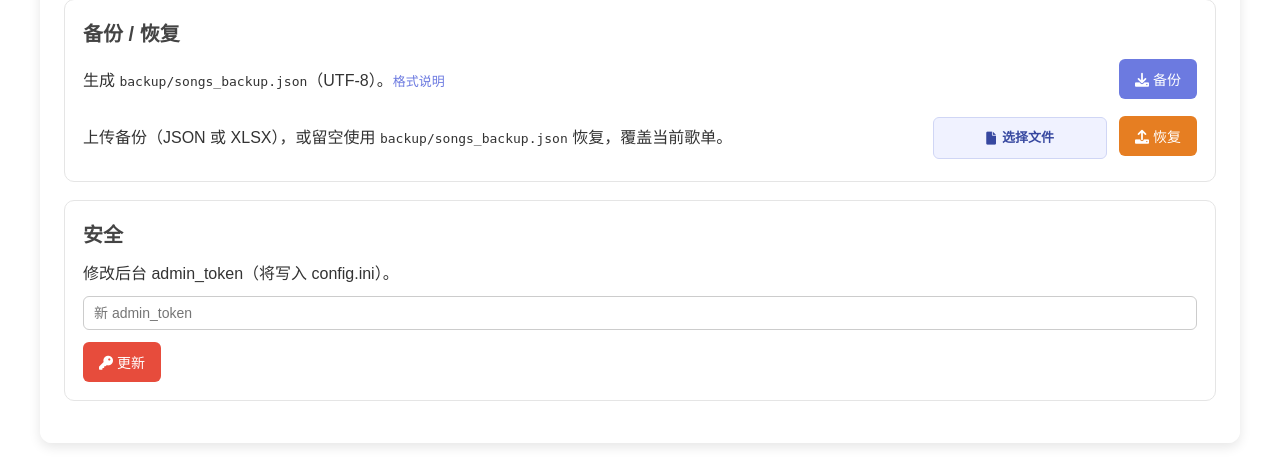
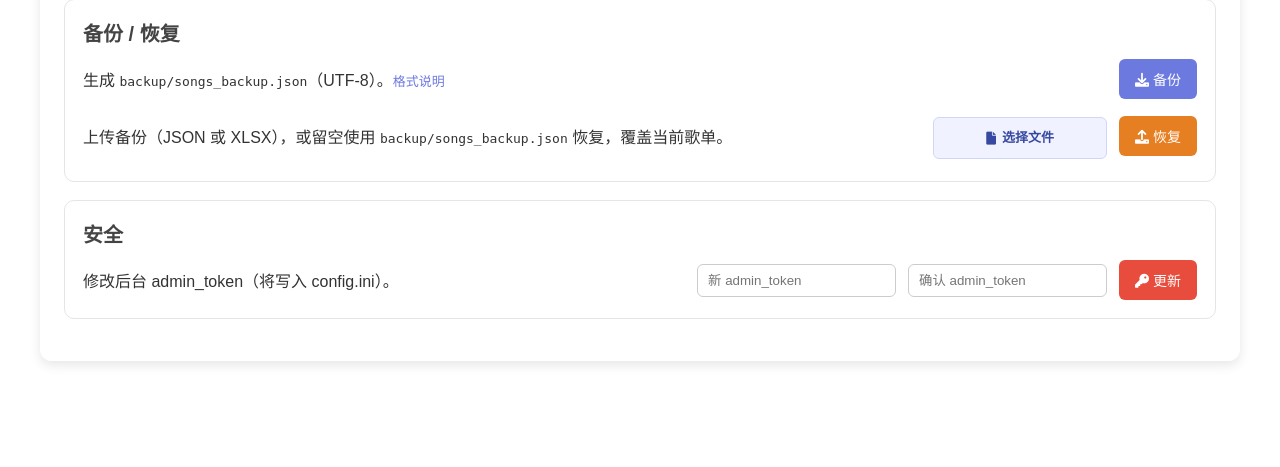
Before and after one commit to SeanMWX/QQZhu, a Python web app: template templates/admin.html in a window 1280 px wide. Shown: the part 1058-1525 px from the top of the page. After the commit the page ends 1423 px from the top, so only its background shows below. Run offline with Jinja, Linux system fonts and the light colour scheme; the template is opened without the code that fills it, so the values that code supplies are empty.

Commit message:
refactor

```diff
--- a/templates/admin.html
+++ b/templates/admin.html
@@ -315,11 +315,12 @@
 
         <div class="panel">
             <h2>安全</h2>
-            <form method="post" action="/admin/action" class="backup-box" onsubmit="return confirm('确定修改 admin_token 吗？修改后需重新登录');">
+            <form method="post" action="/admin/action" class="backup-box" onsubmit="return handleTokenUpdate(event);">
                 <input type="hidden" name="action" value="update_admin_token">
                 {% if token %}<input type="hidden" name="token" value="{{ token }}">{% endif %}
                 <div style="flex:1; min-width:240px;">修改后台 admin_token（将写入 config.ini）。</div>
-                <input type="text" name="new_token" placeholder="新 admin_token" required style="padding:8px 10px;border:1px solid #ccc;border-radius:6px;">
+                <input type="password" name="new_token" placeholder="新 admin_token" required style="padding:8px 10px;border:1px solid #ccc;border-radius:6px;" autocomplete="new-password">
+                <input type="password" name="confirm_token" placeholder="确认 admin_token" required style="padding:8px 10px;border:1px solid #ccc;border-radius:6px;" autocomplete="new-password">
                 <button type="submit" style="background:#e74c3c;"><i class="fa fa-key"></i> 更新</button>
             </form>
         </div>
@@ -345,6 +346,18 @@
                 messageBox.textContent = text || '';
                 messageBox.style.display = text ? 'block' : 'none';
             }
+        }
+
+        function handleTokenUpdate(e) {
+            const form = e.target;
+            const newToken = form.querySelector('input[name="new_token"]')?.value || '';
+            const confirmToken = form.querySelector('input[name="confirm_token"]')?.value || '';
+            if (newToken !== confirmToken) {
+                alert('两次输入的 token 不一致');
+                e.preventDefault();
+                return false;
+            }
+            return confirm('确定修改 admin_token 吗？修改后需重新登录');
         }
 
         // Async song actions
--- a/templates/admin_login.html
+++ b/templates/admin_login.html
@@ -35,7 +35,7 @@
             text-align: center;
         }
         label { display: block; margin: 10px 0 6px; font-weight: bold; }
-        input[type="text"] {
+        input[type="text"], input[type="password"] {
             width: 100%;
             padding: 10px;
             border-radius: 8px;
@@ -72,7 +72,7 @@
         <form method="post" action="/admin/login">
             <input type="hidden" name="next" value="{{ next }}">
             <label for="token">Admin Token</label>
-            <input type="text" id="token" name="token" required>
+            <input type="password" id="token" name="token" required autocomplete="current-password">
             <button type="submit"><i class="fa fa-door-open"></i> 登录</button>
         </form>
         {% if message %}
--- a/templates/admin_setup.html
+++ b/templates/admin_setup.html
@@ -44,7 +44,11 @@
             <input type="hidden" name="next" value="{{ next }}">
             <div class="field">
                 <label for="new_token">新的 Token</label>
-                <input id="new_token" name="new_token" type="password" required placeholder="请输入新的后台口令">
+                <input id="new_token" name="new_token" type="password" required placeholder="请输入新的后台口令" autocomplete="new-password">
+            </div>
+            <div class="field">
+                <label for="confirm_token">确认 Token</label>
+                <input id="confirm_token" name="confirm_token" type="password" required placeholder="请再次输入后台口令" autocomplete="new-password">
             </div>
             <button class="btn" type="submit">保存并进入后台</button>
         </form>
```
Also changed, not shown: server.py (+10 -0 lines), README.md.
